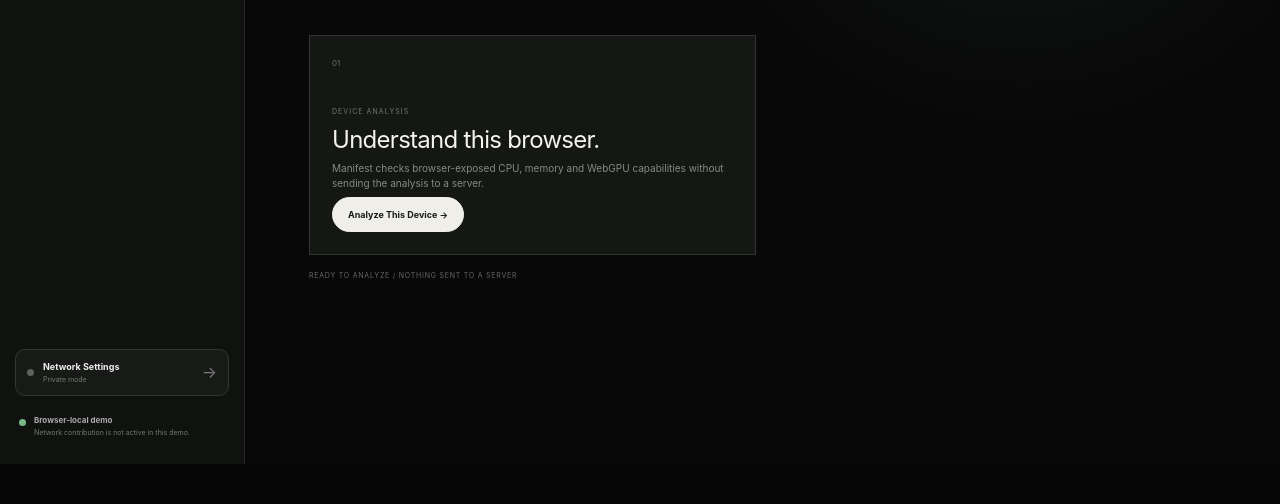
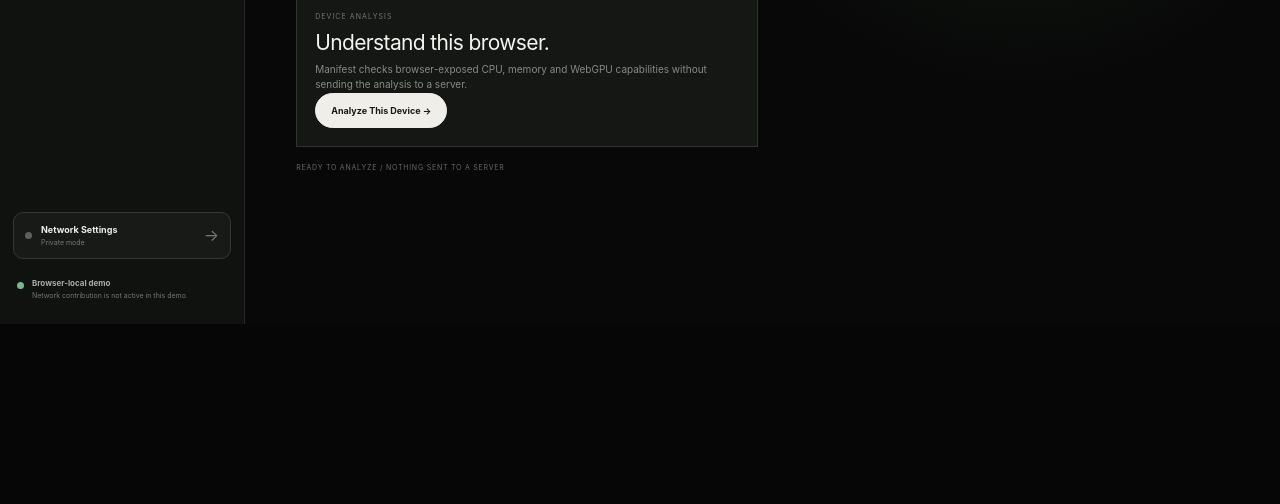
Before and after one commit to PrototypeVersions/ManifestNetwork, a plain HTML site: page browser-demo/index.html in a window 1280 px wide. Shown: the part 296-800 px from the top of the page. Drawn offline with Linux system fonts and the light colour scheme.

Commit message:
Load compact browser demo layout

```diff
--- a/browser-demo/index.html
+++ b/browser-demo/index.html
@@ -6,6 +6,7 @@
   <meta name="color-scheme" content="light" />
   <title>Manifest Browser Demo</title>
   <link rel="stylesheet" href="styles.css" />
+  <link rel="stylesheet" href="compact.css" />
 </head>
 <body>
   <div class="app-shell">
```
